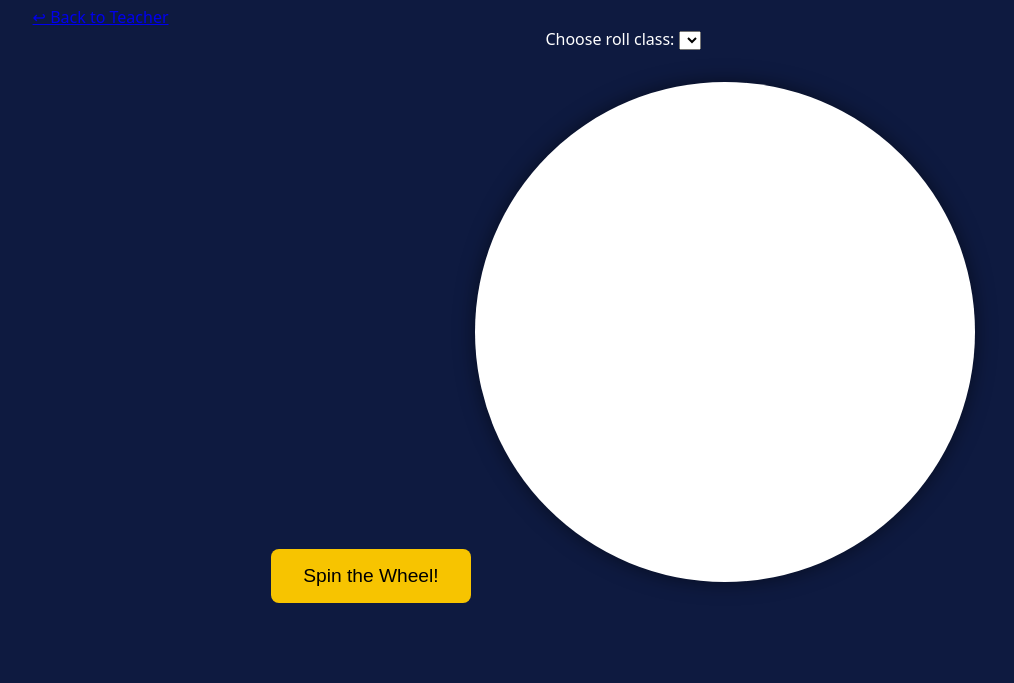
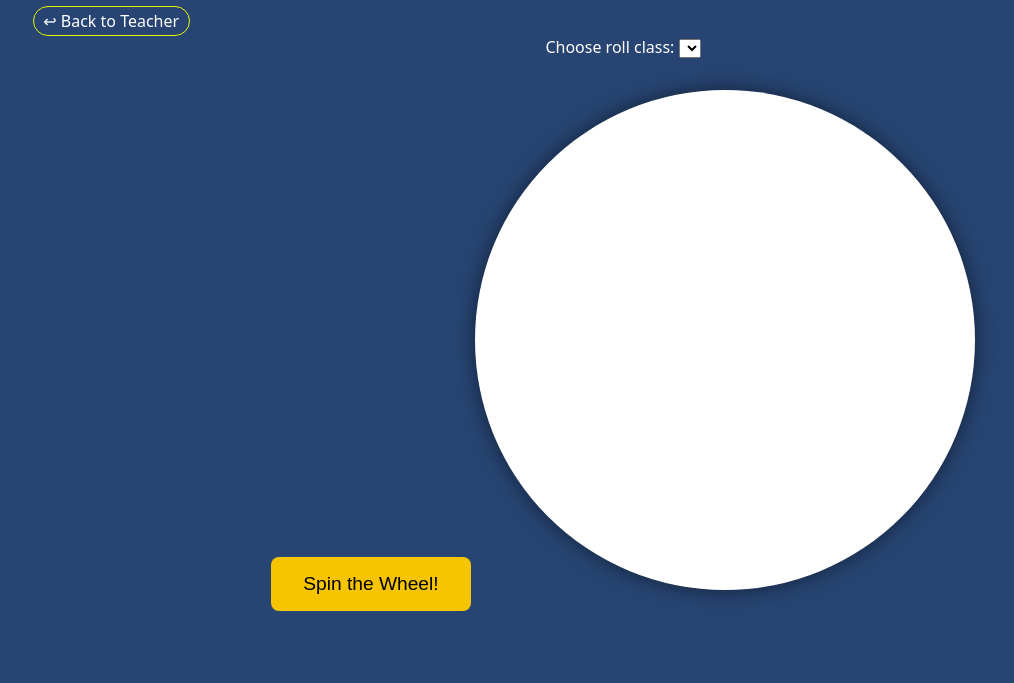
Before and after one commit to koglint/attendance-app, a plain HTML site: page docs/rewards.html in a window 1280 px wide. Shown: the part 120-803 px from the top of the page, without its empty margins (17-1031 px from the left). Drawn offline with Linux system fonts and the light colour scheme; no server answers.

Commit message:
revert to render keys

```diff
--- a/docs/rewards.html
+++ b/docs/rewards.html
@@ -8,7 +8,7 @@
     <style>
         body {
             font-family: system-ui, sans-serif;
-            background: #0e1a40;
+            background: #274472;
             color: white;
             text-align: center;
             padding: 2rem;
@@ -35,6 +35,14 @@
             margin-top: 2rem;
             font-size: 1.5rem;
             color: #0ff;
+        }
+
+        .tag {
+            border: 1px solid #e7f802;
+            border-radius: 999px;
+            padding: .2rem .6rem;
+            text-decoration: none;
+            color: #fff;
         }
     </style>
 
```
Also changed, not shown: docs/teacher.html (+6 -1 lines).
